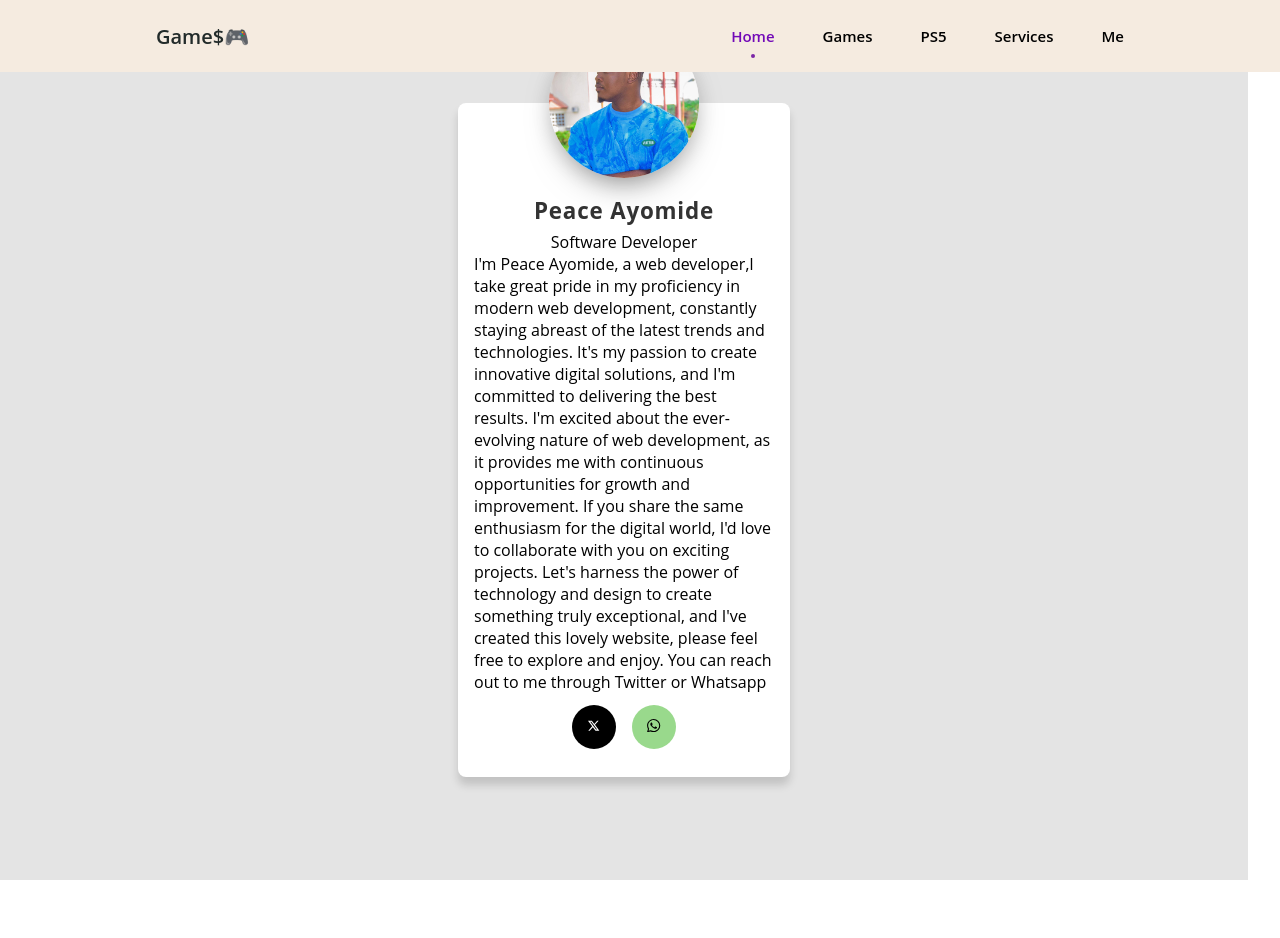
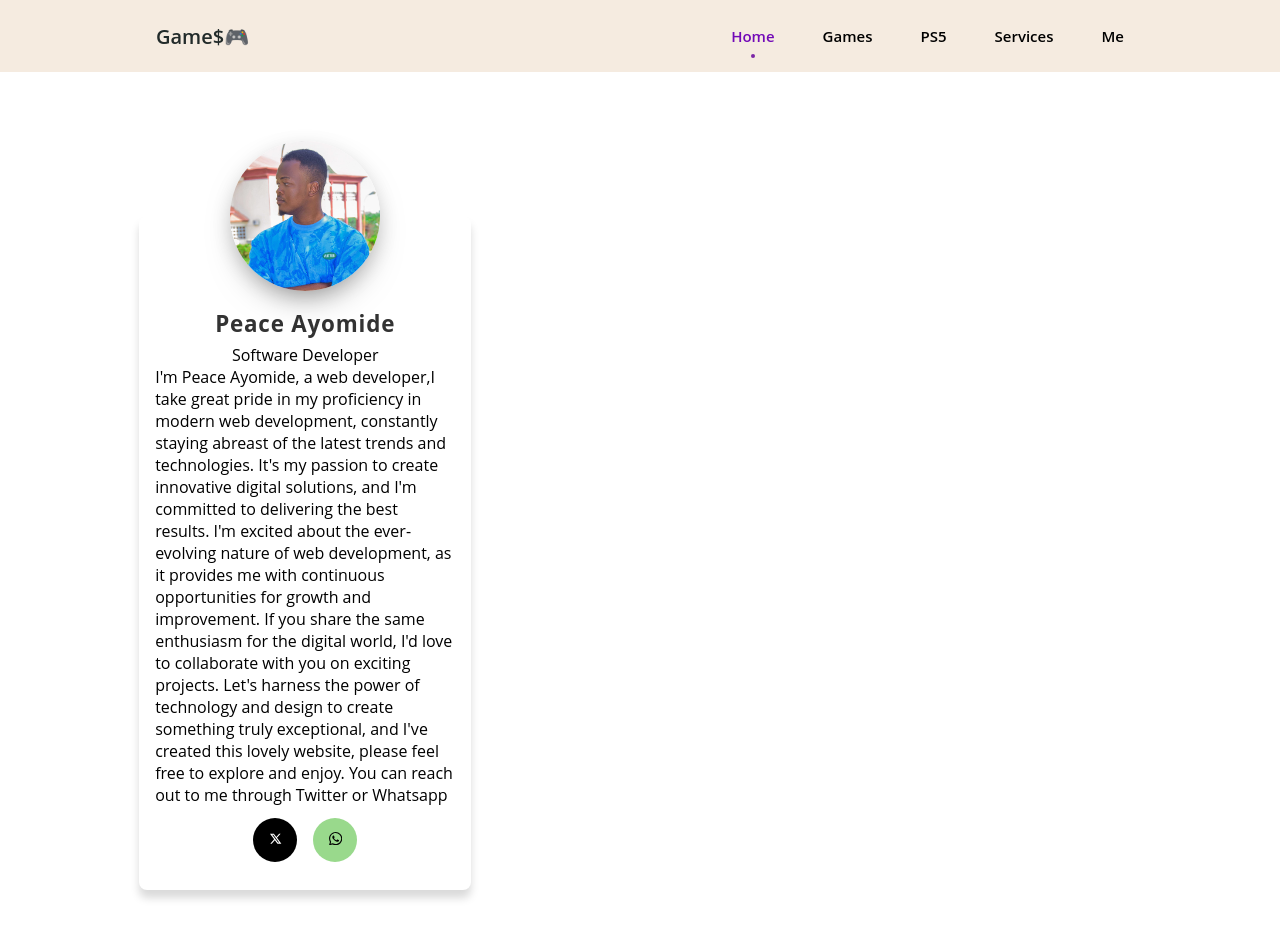
Before and after one commit to PeaceAyomide/gamebeast, a React (Vite) app: page /myself in a window 1280 px wide. Shown: the top 938 px of the page. Before the commit the page ends 880 px from the top, so only its background shows below. Built offline with nearby package versions, Linux system fonts and the light colour scheme; no server answers; sample sign-in values are in the browser's storage.

Commit message:
Update myself.css

```diff
--- a/src/Pages/Myself/myself.css
+++ b/src/Pages/Myself/myself.css
@@ -1,15 +1,7 @@
 
 
 .bodys {
-    min-height: 100vh;
-    width: 95%;
-    background-color: #e4e4e4;
-    display: flex;
-    /* Responsive behaviour */
-       flex-wrap: wrap;
-    justify-content: center;
-    align-items: center;
-    padding: 40px 16px;
+
 }
 
 .card {
```
